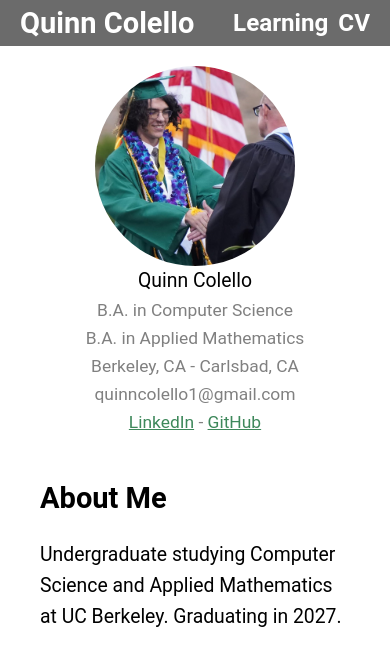
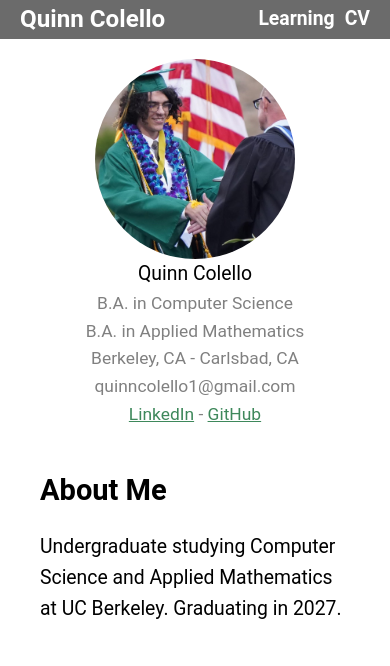
Before and after one commit to joebangles/website, a React (Vite) app: page / in a window 390 px wide. Shown: the top 666 px of the page. Built offline with nearby package versions, Linux system fonts and the light colour scheme; no server answers.

Commit message:
Lowered header font size on mobile

```diff
--- a/src/components/SiteHeader/SiteHeader.css
+++ b/src/components/SiteHeader/SiteHeader.css
@@ -26,3 +26,39 @@ header {
 .navlink--position-leftmost {
     margin-left: auto;
 }
+
+/* Extra small devices (phones, 600px and down) */
+@media only screen and (max-width: 600px) {
+    .navlink {
+        font-size: 1em;
+    }
+    .navlink--type-home {
+        font-size: 1.25em;
+    }
+}
+
+/* Small devices (portrait tablets and large phones, 600px and up) */
+@media only screen and (max-width: 600px) {
+    .frontpage-content {
+        flex-direction: column;
+        align-items: center;
+    }
+    .profile-text {
+        align-items: center;
+    }
+}
+
+/* Medium devices (landscape tablets, 768px and up) */
+@media only screen and (max-width: 768px) {
+
+}
+
+/* Large devices (laptops/desktops, 992px and up) */
+@media only screen and (max-width: 992px) {
+
+}
+
+/* Extra large devices (large laptops and desktops, 1200px and up) */
+@media only screen and (min-width: 1200px) {
+
+}
```
